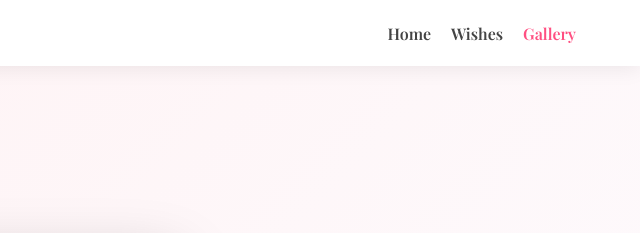
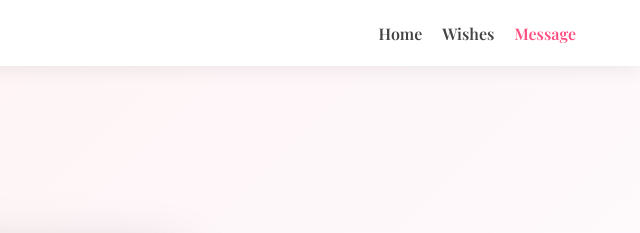
Before and after one commit to kanishka-coder0809/Happy-Birthday, a plain HTML site: page gallery.html in a window 1280 px wide. Shown: the top 233 px of the page, 640-1280 px from the left. Drawn offline with nearby package versions, Linux system fonts and the light colour scheme.

Commit message:
Change active navbar link from 'Gallery' to 'Message'
Updated the active link in the navbar from 'Gallery' to 'Message'.

```diff
--- a/gallery.html
+++ b/gallery.html
@@ -20,7 +20,7 @@
       <ul class="nav-links">
         <li><a href="index.html" class="nav-link">Home</a></li>
         <li><a href="wishes.html" class="nav-link">Wishes</a></li>
-        <li><a href="gallery.html" class="nav-link active">Gallery</a></li>
+        <li><a href="gallery.html" class="nav-link active">Message</a></li>
       </ul>
     </div>
   </nav>
```
